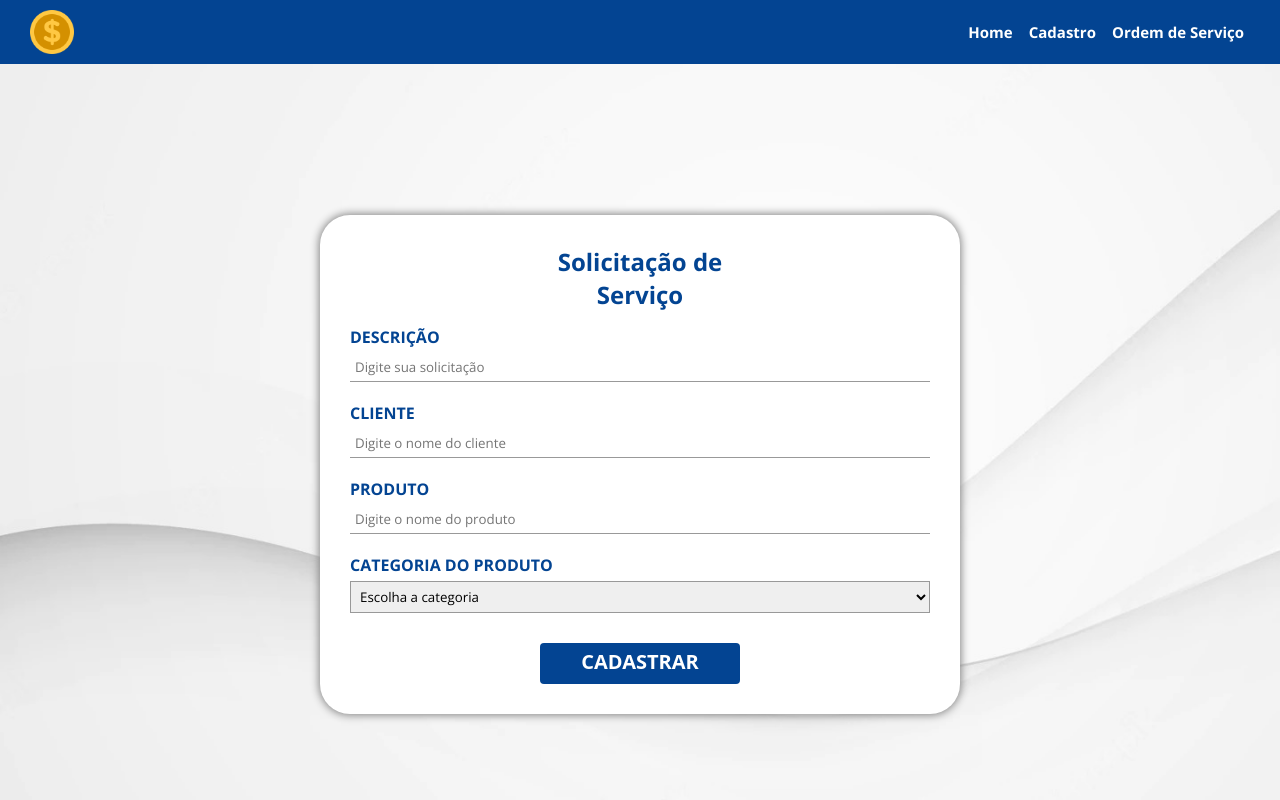
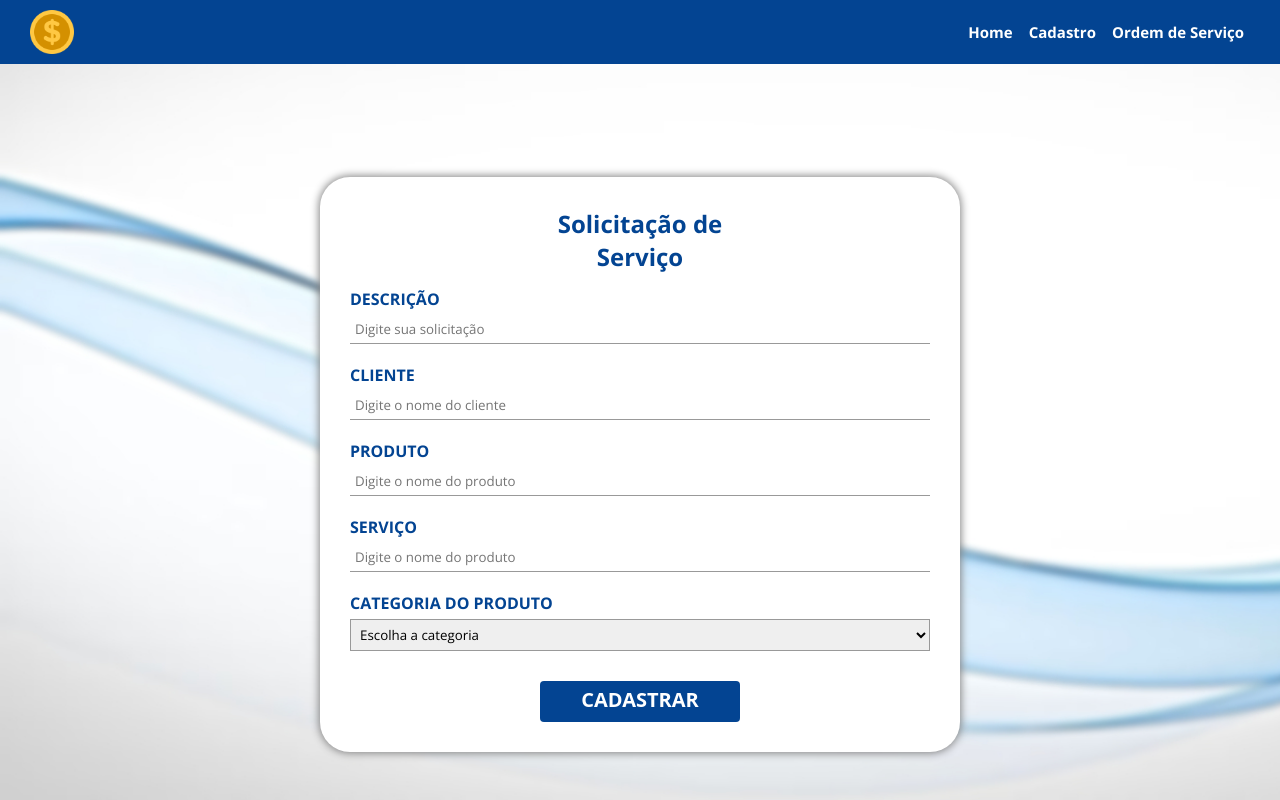
Before and after one commit to tharbuini/facul-twm-projeto-final, a React (Create React App) app: page /ordemservico in a window 1280 px wide. Shown: the top 800 px of the page. Built offline with nearby package versions, Linux system fonts and the light colour scheme.

Commit message:
alterando bg

```diff
--- a/src/components/cadastros/Clientes.js
+++ b/src/components/cadastros/Clientes.js
@@ -7,8 +7,6 @@ function Clientes() {
     const [client_email, setClientEmail] = useState();
     const [client_celnumber, setClientCelNumber] = useState();
     const [client_address, setClientAddress] = useState();
-    const [client_username, setClientUsername] = useState();
-    const [client_password, setClientPassword] = useState();
 
     return (
         <section className={styles.ajusteContainer}>
--- a/src/components/cadastros/OrdemServico.js
+++ b/src/components/cadastros/OrdemServico.js
@@ -27,11 +27,20 @@ function OrdemServico() {
                             </div>
 
                             <div>
-                                <label htmlFor="order_description">Produto </label>
+                                <label htmlFor="order_productname">Produto </label>
                                 <input
                                     type="text"
                                     id="order_productname"
                                     name="order_productname"
+                                    placeholder="Digite o nome do produto"/>
+                            </div>
+
+                            <div>
+                                <label htmlFor="order_service">Serviço </label>
+                                <input
+                                    type="text"
+                                    id="order_service"
+                                    name="order_service"
                                     placeholder="Digite o nome do produto"/>
                             </div>
 
@@ -41,6 +50,8 @@ function OrdemServico() {
                                     <option value="" selected disabled hidden>Escolha a categoria</option>
                                     <option value="joias">Joias</option>
                                     <option value="veiculos">Veículos</option>
+                                    <option value="equipamentos">Equipamentos</option>
+                                    <option value="residencial">Residencial</option>
                                 </select>
                             </div>
                         </div>
--- a/src/components/cadastros/Produtos.js
+++ b/src/components/cadastros/Produtos.js
@@ -39,6 +39,8 @@ function Produtos() {
                                 <option value="" selected disabled hidden>Escolha a categoria</option>
                                 <option value="joias">Joias</option>
                                 <option value="veiculos">Veículos</option>
+                                <option value="equipamentos">Equipamentos</option>
+                                <option value="residencial">Residencial</option>
                             </select>
                             </div>
                     </div>
--- a/src/components/cadastros/Tecnicos.js
+++ b/src/components/cadastros/Tecnicos.js
@@ -6,7 +6,6 @@ function Tecnicos() {
     const [technical_name, setTechnicalName] = useState();
     const [technical_email, setTechnicalEmail] = useState();
     const [technical_celnumber, setTechnicalCelNumber] = useState();
-    const [technical_password, setTechnicalPassword] = useState();
 
     return (
         <section className={styles.ajusteContainer}>
@@ -50,6 +49,8 @@ function Tecnicos() {
                                 <option value="" selected disabled hidden>Escolha a categoria</option>
                                 <option value="joias">Joias</option>
                                 <option value="veiculos">Veículos</option>
+                                <option value="equipamentos">Equipamentos</option>
+                                <option value="residencial">Residencial</option>
                             </select>
                         </div>
                     </div>
--- a/src/index.css
+++ b/src/index.css
@@ -7,7 +7,7 @@
 
 html, body, #root {
     background-color: #EFEFEF;
-    background-image: url(../src/img/bg.jpg);
+    background-image: url(../src/img/bg2.jpg);
     background-repeat: no-repeat;
     background-size: cover;
     height: 100%;
```
Also changed, not shown: src/img/bg2.avif (added), src/img/bg2.jpg (added).
